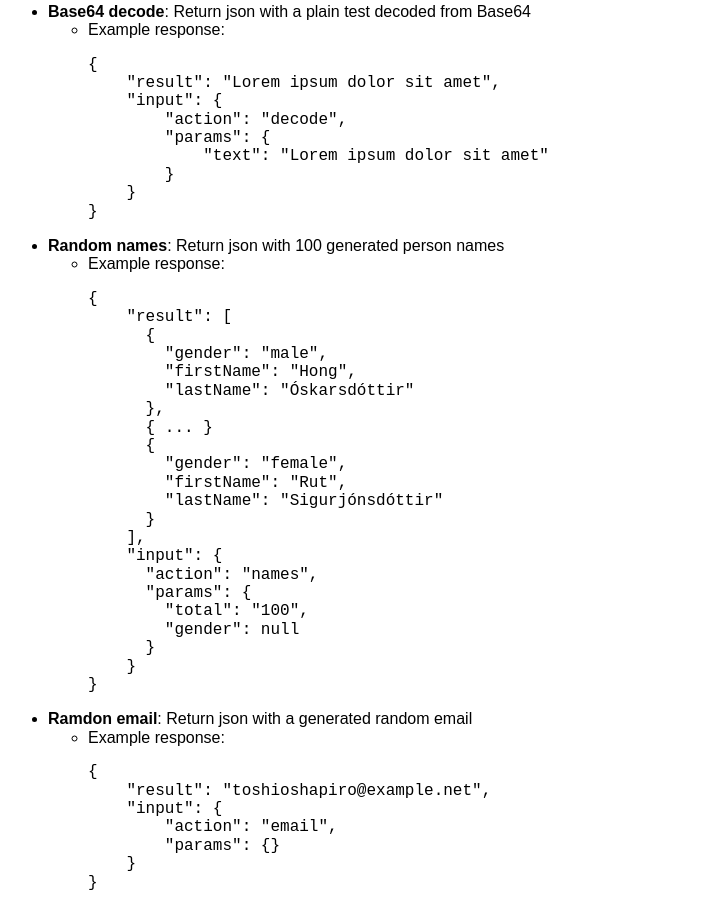
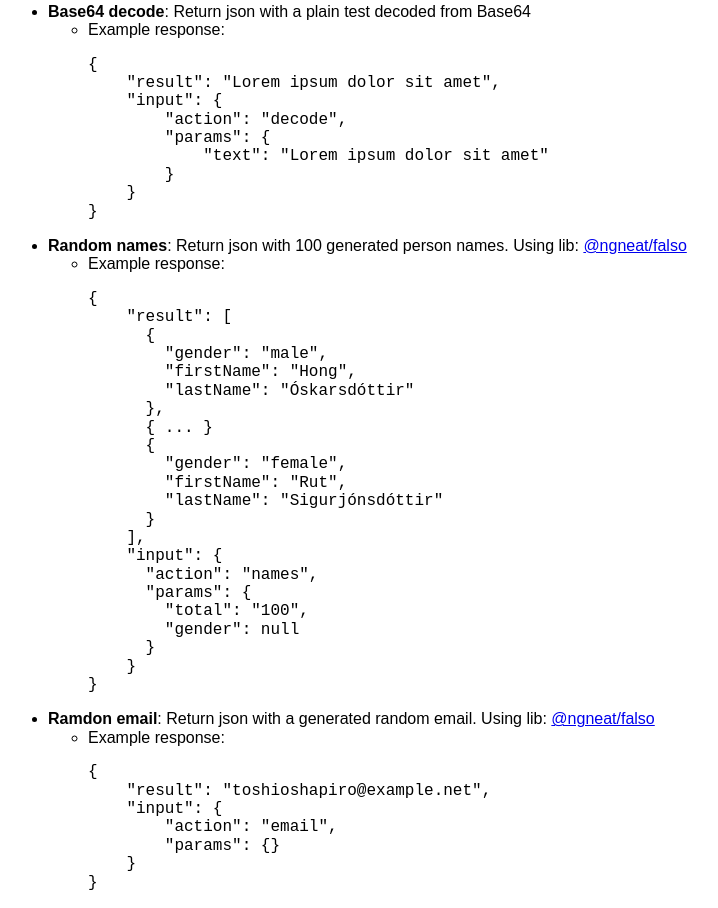
Before and after one commit to rsc1975/bench-deno-vs-bun, a website: page public/index.html in a window 1280 px wide. Shown: the part 3805-4713 px from the top of the page, without its empty margins (8-726 px from the left). Drawn offline with nearby package versions, Linux system fonts and the light colour scheme.

Commit message:
Added ref to ngneat/falso

```diff
--- a/public/index.html
+++ b/public/index.html
@@ -142,7 +142,7 @@
     }
 }</pre></li></ul>
                 </li>
-                <li><strong>Random names</strong>: Return json with 100 generated person names
+                <li><strong>Random names</strong>: Return json with 100 generated person names. Using lib: <a href="https://github.com/ngneat/falso" target="_blank">@ngneat/falso</a>
                     <ul><li>Example response: <pre>{
     "result": [
       {
@@ -166,7 +166,7 @@
     }
 }</pre></li></ul>
                 </li>
-                <li><strong>Ramdon email</strong>: Return json with a generated random email
+                <li><strong>Ramdon email</strong>: Return json with a generated random email. Using lib: <a href="https://github.com/ngneat/falso" target="_blank">@ngneat/falso</a>
                     <ul><li>Example response: <pre>{
     "result": "toshioshapiro@example.net",
     "input": {
```
